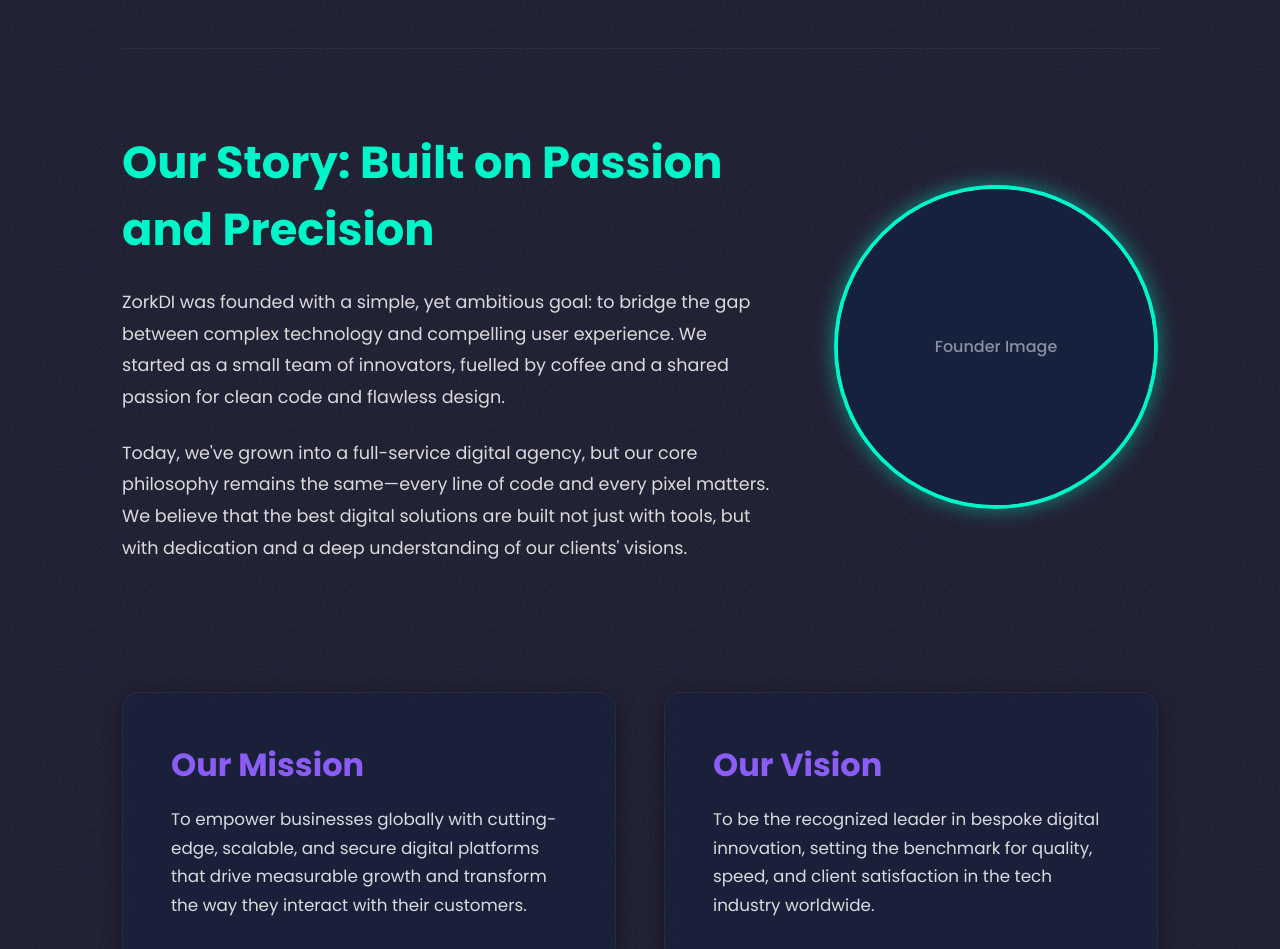
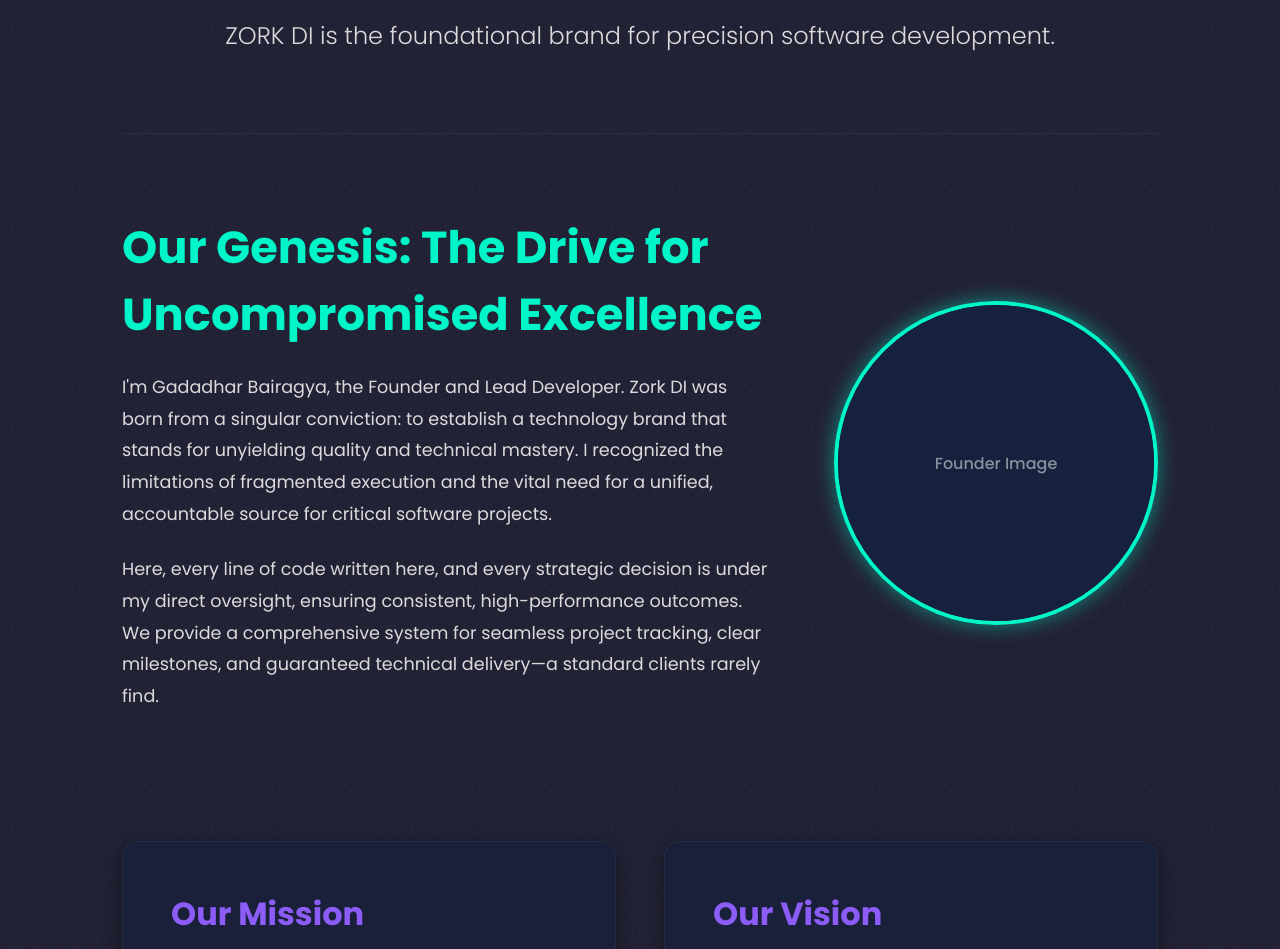
Before and after one commit to zorkdi/zorkdi-website, a Next.js app: page /about in a window 1280 px wide. Shown: the part 320-1269 px from the top of the page. Built offline with nearby package versions, Linux system fonts and the light colour scheme; no server answers; the database is empty.

Commit message:
feat: Final About Page HTML fix and ServicesCMS update.

```diff
--- a/src/app/about/page.tsx
+++ b/src/app/about/page.tsx
@@ -14,28 +14,28 @@
     heroTitle: string;
     heroSubtitle: string;
     storyTitle: string;
-    storyParagraph1: string;
-    storyParagraph2: string;
+    storyParagraph1: string; // Will contain HTML from Rich Text Editor
+    storyParagraph2: string; // Will contain HTML from Rich Text Editor
     missionTitle: string;
     missionText: string;
     visionTitle: string;
     visionText: string;
     valuesTitle: string;
-    founderImageUrl: string; // URL for the founder's image
+    founderImageUrl: string;
 }
 
 const defaultContent: AboutContent = {
-    heroTitle: "Redefining Digital Experiences.",
-    heroSubtitle: "We are ZorkDI: The force accelerating the next generation of web development.",
-    storyTitle: "Our Story: Built on Passion and Precision",
-    storyParagraph1: "ZorkDI was founded with a simple, yet ambitious goal: to bridge the gap between complex technology and compelling user experience. We started as a small team of innovators, fuelled by coffee and a shared passion for clean code and flawless design.",
-    storyParagraph2: "Today, we've grown into a full-service digital agency, but our core philosophy remains the same—every line of code and every pixel matters. We believe that the best digital solutions are built not just with tools, but with dedication and a deep understanding of our clients' visions.",
+    heroTitle: "From Vision to Code: Engineering the Future of Digital Accountability.",
+    heroSubtitle: "ZORK DI is the foundational brand for precision software development.",
+    storyTitle: "Our Genesis: The Drive for Uncompromised Excellence",
+    storyParagraph1: "I'm Gadadhar Bairagya, the Founder and Lead Developer. Zork DI was born from a singular conviction: to establish a technology brand that stands for unyielding quality and technical mastery. I recognized the limitations of fragmented execution and the vital need for a unified, accountable source for critical software projects.",
+    storyParagraph2: "Here, every line of code written here, and every strategic decision is under my direct oversight, ensuring consistent, high-performance outcomes. We provide a comprehensive system for seamless project tracking, clear milestones, and guaranteed technical delivery—a standard clients rarely find.",
     missionTitle: "Our Mission",
-    missionText: "To empower businesses globally with cutting-edge, scalable, and secure digital platforms that drive measurable growth and transform the way they interact with their customers.",
+    missionText: "To transition clients to a model of singular accountability, personally delivering integrated, enterprise-grade software (Web, Windows, Mobile) with superior quality assurance, powering their sustained growth.",
     visionTitle: "Our Vision",
-    visionText: "To be the recognized leader in bespoke digital innovation, setting the benchmark for quality, speed, and client satisfaction in the tech industry worldwide.",
-    valuesTitle: "Core Values",
-    founderImageUrl: "/images/founder.jpg", // Default placeholder image
+    visionText: "To evolve ZORK DI into the most trusted global technology brand, recognized for technical excellence, innovative solutions, and setting the global standard for bespoke digital engineering.",
+    valuesTitle: "Core Values That Drive Us",
+    founderImageUrl: "/images/founder_placeholder.jpg",
 };
 
 const AboutPage = () => {
@@ -49,8 +49,9 @@
 
                 if (docSnap.exists()) {
                     const data = docSnap.data() as AboutContent;
+                    // FIX: Ensure content loads with defaults if any field is missing
                     setContent({
-                        ...defaultContent, // Keep defaults for fields not in CMS
+                        ...defaultContent,
                         ...data,
                     });
                 }
@@ -81,22 +82,23 @@
             <section className={styles.storySection}>
                 <div className={styles.storyContent}>
                     <h2>{content.storyTitle}</h2>
-                    <p style={{ marginBottom: '1.5rem' }}>
-                        {content.storyParagraph1}
-                    </p>
-                    <p>
-                        {content.storyParagraph2}
-                    </p>
+                    {/* FIX: dangerouslySetInnerHTML se HTML content ko sahi se render karna */}
+                    <p
+                        style={{ marginBottom: '1.5rem' }}
+                        dangerouslySetInnerHTML={{ __html: content.storyParagraph1 }}
+                    />
+                    <p
+                        dangerouslySetInnerHTML={{ __html: content.storyParagraph2 }}
+                    />
                 </div>
                 <div className={styles.founderImageContainer}>
-                    {/* Yahan par Founder ki Image aayegi, abhi placeholder use kiya hai */}
+                    {/* Founder Image (Image URL is from CMS) */}
                     {content.founderImageUrl && content.founderImageUrl !== defaultContent.founderImageUrl ? (
-                        // <Image /> component use kiya for optimization
                         <Image
                             src={content.founderImageUrl}
-                            alt="Founder of ZorkDI"
+                            alt="Founder of ZorkDI - Gadadhar Bairagya"
                             fill
-                            sizes="(max-width: 768px) 200px, 450px" // Responsive size for performance
+                            sizes="(max-width: 768px) 200px, 450px"
                             className={styles.founderImage}
                         />
                     ) : (
```
Also changed, not shown: src/components/AdminForms/ServicesCMS.tsx (+34 -10 lines).
